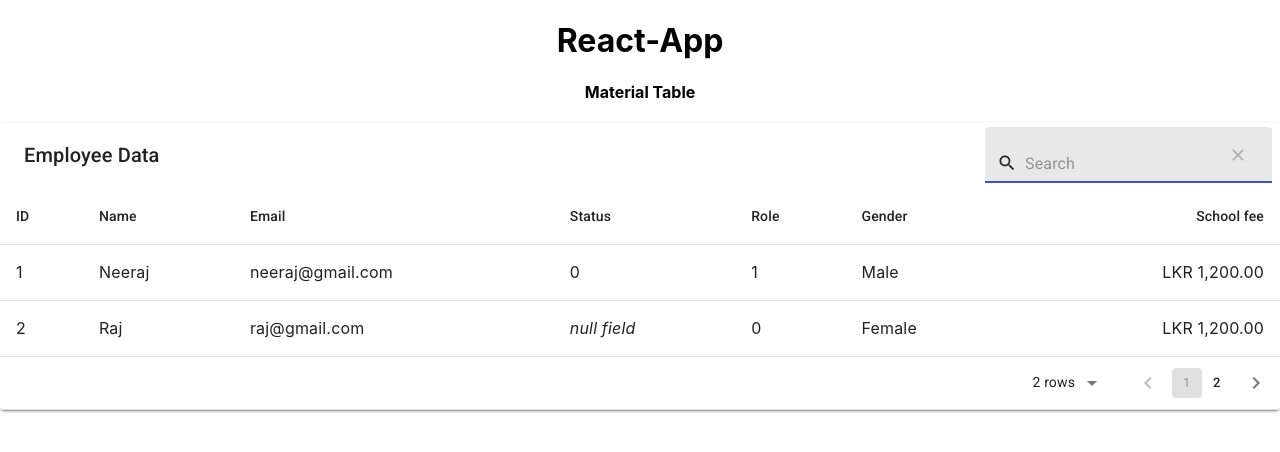
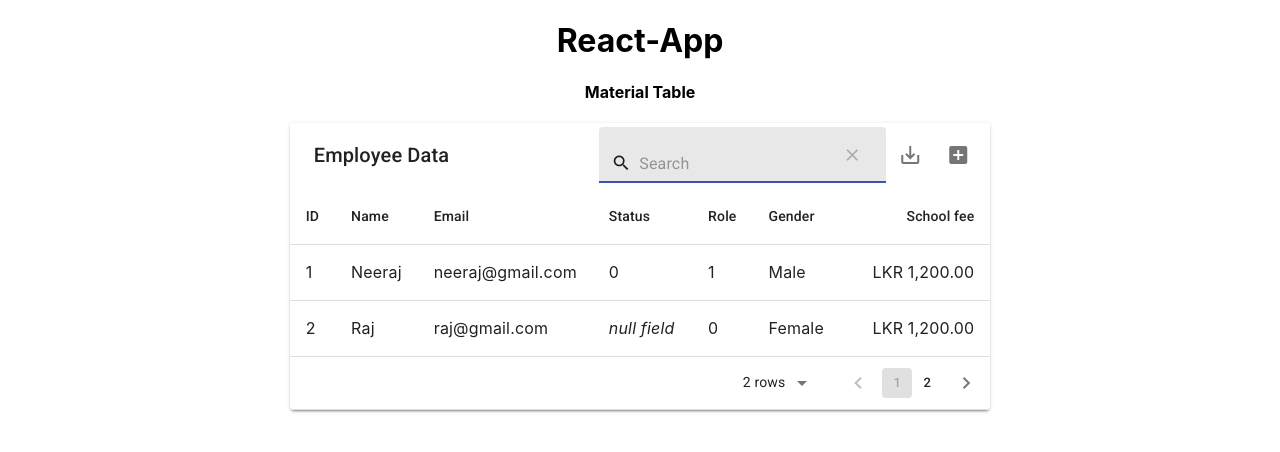
Before and after one commit to mGunawardhana/material-table-with-pagination-search-and-other-features, a React (Create React App) app: page / in a window 1280 px wide. Shown: the top 452 px of the page. Built offline with nearby package versions, Linux system fonts and the light colour scheme.

Commit message:
content update

```diff
--- a/src/App.js
+++ b/src/App.js
@@ -31,16 +31,30 @@ function App() {
         { title: "Status", field: 'status', filtering: false, emptyValue: () => <em>null field</em> },
         // { title: "Role", field: "role", defaultSort: "asc" },
         { title: "Role", field: "role", sorting: false, filtering: false },
-        { title: "Gender", field: "gender", lookup: { M: "Male", F: "Female", sorting: false, filtering: false } },
+        { title: "Gender", field: "gender", lookup: { M: "Male", F: "Female", sorting: false, filtering: false }, export: false },
         { title: "School fee", field: "fee", type: 'currency', filtering: false, currencySetting: { currencyCode: "LKR", minimumFractionDigits: 2, sorting: false } }
     ];
 
     return (<div className="App">
         <h1 align="center">React-App</h1>
         <h4 align='center'>Material Table</h4>
+        <div style={{
+            display: "flex",
+            justifyContent: "center",  // Center horizontally
+            alignItems: "center",      // Center vertically           // Adjust the height as needed
+        }} >
             <MaterialTable
                 title="Employee Data"
                 // options={{ sorting: false, search: false, searchText: "raj", searchFieldAlignment: "left" }}
+
+                //adding data to table
+                editable={{
+                    onRowAdd: (newRow) => new Promise((resolve, reject) => {
+                        console.log(newRow);
+                    })
+                }}
+
+
                 options={{
                     search: true,
                     searchFieldAlignment: "right",
@@ -52,12 +66,18 @@ function App() {
                     paginationType: "stepped",
                     showFirstLastPageButtons: false,  // Corrected property name
                     paginationPosition: "bottom",
+                    exportButton: true,
+                    exportAllData: true,
+                    exportFileName: "Table_Data",
+                    addRowPosition: "first",
+                    actionsColumnIndex: -1
                     // sorting: false,  // If you want to disable sorting
                     // filtering: true,  // If you want to enable filtering
                 }}
                 data={tableData}
                 columns={columns}
             />
+        </div>
     </div>);
 }
 
```
Lines whose indentation alone changed are shown as unchanged.
